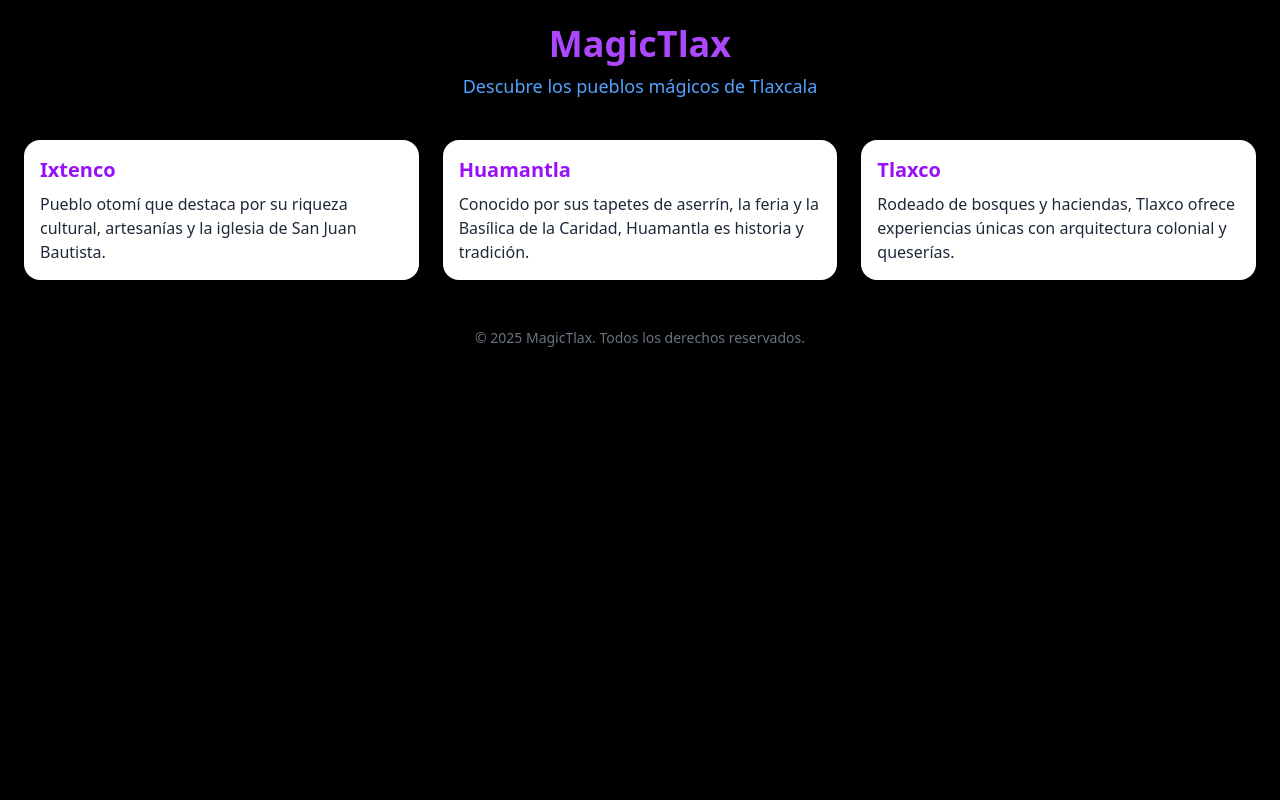
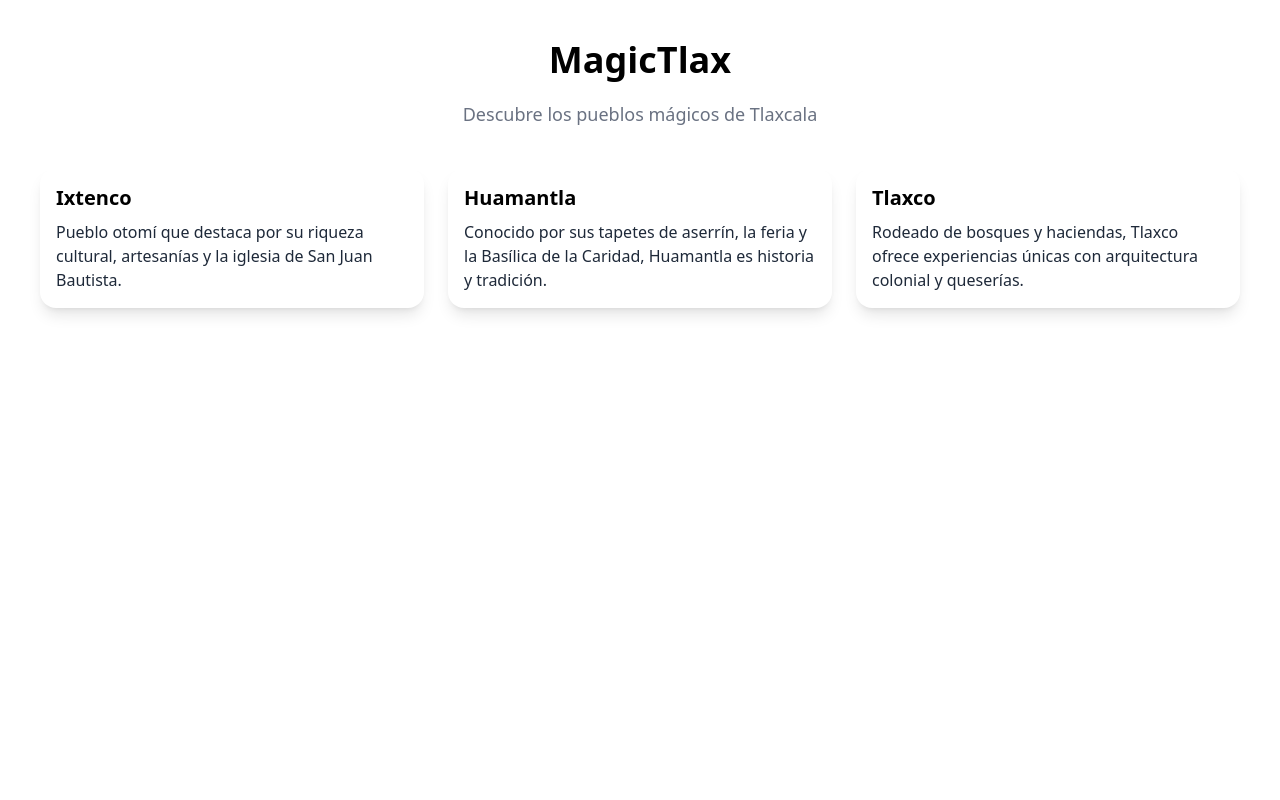
Before and after one commit to juanpablotv/tlaxmagic, a React (Vite) app: page / in a window 1280 px wide. Shown: the top 800 px of the page. Built offline with nearby package versions, Linux system fonts and the light colour scheme.

Commit message:
Modiicar home v1.1

```diff
--- a/src/HomePage.tsx
+++ b/src/HomePage.tsx
@@ -39,10 +39,10 @@ const HomePage: React.FC = () => {
   ];
 
   return (
-    <div className="min-h-screen bg-black text-white p-6">
+    <div className="min-h-screen bg-white text-black p-10">
       <header className="text-center mb-10">
-        <h1 className="text-4xl font-bold text-purple-500">MagicTlax</h1>
-        <p className="text-blue-400 text-lg mt-2">
+        <h1 className="text-4xl font-bold text-white-600">MagicTlax</h1>
+        <p className="text-gray-500 text-lg mt-5">
           Descubre los pueblos mágicos de Tlaxcala
         </p>
       </header>
@@ -56,7 +56,7 @@ const HomePage: React.FC = () => {
           >
             <Card className="text-black cursor-pointer">
               <CardContent>
-                <h2 className="text-xl font-semibold text-purple-600">
+                <h2 className="text-xl font-semibold text-white-600">
                   {town.title}
                 </h2>
                 <p className="text-gray-800 mt-2">{town.description}</p>
@@ -66,7 +66,7 @@ const HomePage: React.FC = () => {
         ))}
       </main>
 
-      <footer className="mt-12 text-center text-gray-500 text-sm">
+      <footer className="mt-200 text-center text-gray-500 text-sm">
         © 2025 MagicTlax. Todos los derechos reservados.
       </footer>
     </div>
```
